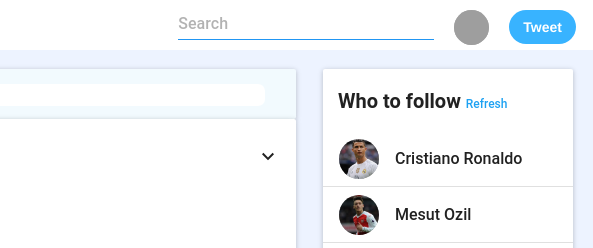
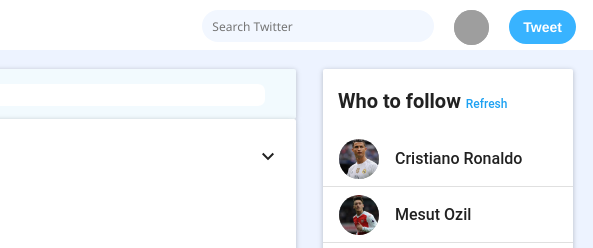
Before and after one commit to hari4698/HPDF-TASK-1, a React app in the folder HDPF_HomePage/: page / in a window 1280 px wide. Shown: the top 248 px of the page, 687-1280 px from the left. Built offline with nearby package versions, Linux system fonts and the light colour scheme; grey boxes are pictures that could not be loaded.

Commit message:
Changes to search bar

```diff
--- a/HDPF_HomePage/src/navBar.js
+++ b/HDPF_HomePage/src/navBar.js
@@ -35,7 +35,17 @@
         marginTop:10,
         marginBottom:5,
         float: 'right',
+
         };
+        const searchBar= {
+          float:'right',borderRadius:25,border: '#FFFFFF',backgroundColor:'#f2f7ff',
+          marginTop:10,
+          width:220,
+          height:30,
+          paddingLeft: 10,
+          fontSize:12,
+          outline:'none'
+        }
 
         class DialogExampleDialogDatePicker extends React.Component {
             state = {
@@ -115,10 +125,8 @@
                         <MenuItem primaryText="Log out" />
                     </IconMenu>
 
-                    <TextField
-                        hintText="Search"
-                        underlineStyle={{borderColor: blue500}}
-                        style={{float: 'right'}}/>
+                    <input className='searchBar' type="text" placeholder="Search Twitter" style={searchBar}/>
+
 
           </div>
         );
--- a/HDPF_HomePage/src/simpleCard.js
+++ b/HDPF_HomePage/src/simpleCard.js
@@ -77,7 +77,7 @@
  marginLeft:20,
   height:20,
   width:550,
-
+  outline:'none'
 }
 
 
--- a/HDPF_HomePage/src/style.css
+++ b/HDPF_HomePage/src/style.css
@@ -27,3 +27,9 @@
     background: #1DA1F2;
     text-decoration: none;
   }
+
+
+
+  .searchBar{
+    font-family: "Segoe UI",Arial,sans-serif;
+  }
--- a/HDPF_SearchPage/src/simpleCard.js
+++ b/HDPF_SearchPage/src/simpleCard.js
@@ -77,7 +77,7 @@
  marginLeft:20,
   height:20,
   width:550,
-
+  online:'none'
 }
 
 
--- a/HDPF_SearchPage/src/style.css
+++ b/HDPF_SearchPage/src/style.css
@@ -27,3 +27,9 @@
     background: #1DA1F2;
     text-decoration: none;
   }
+
+
+
+  .searchBar{
+    font-family: "Segoe UI",Arial,sans-serif;
+  }
```
Also changed, not shown: HDPF_SearchPage/src/navBar.js (+12 -44 lines).
